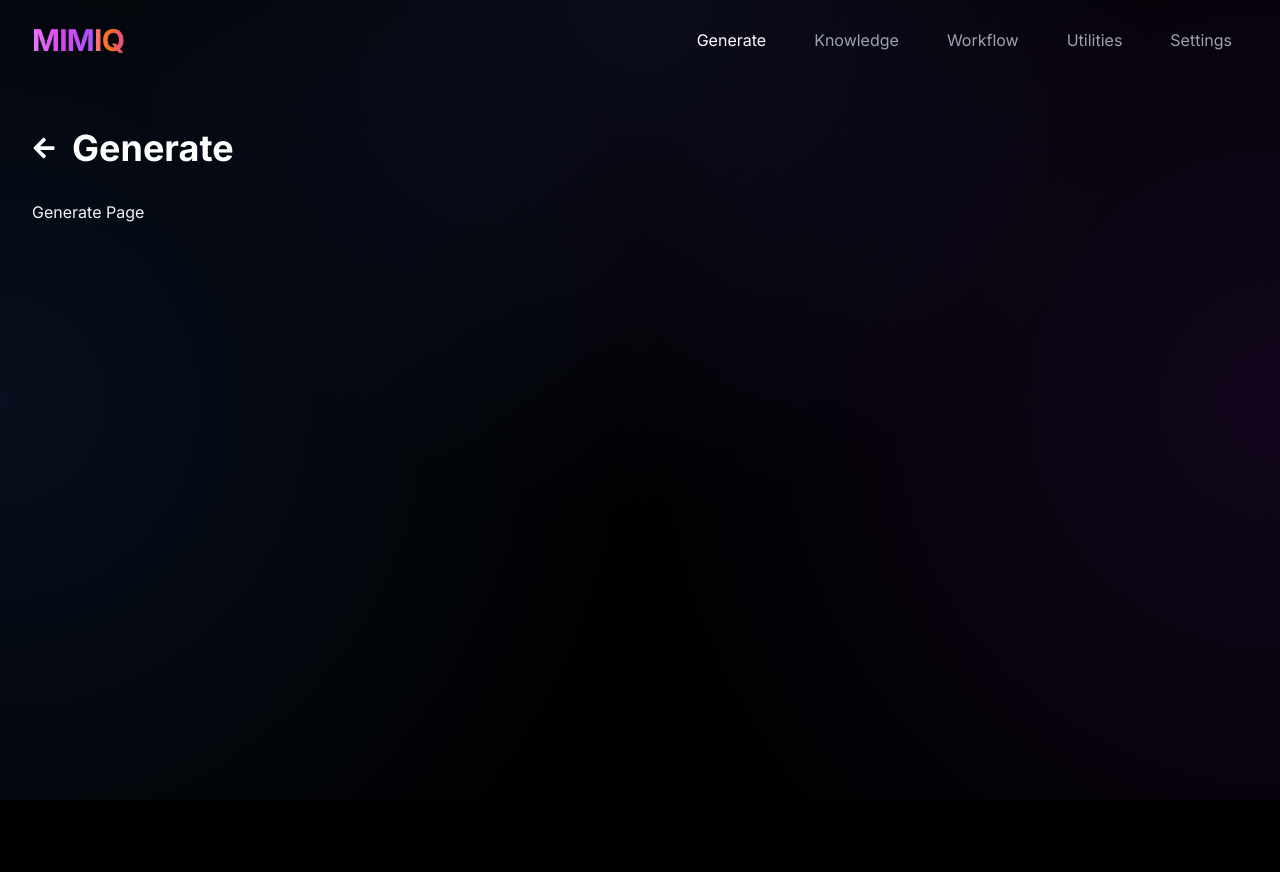
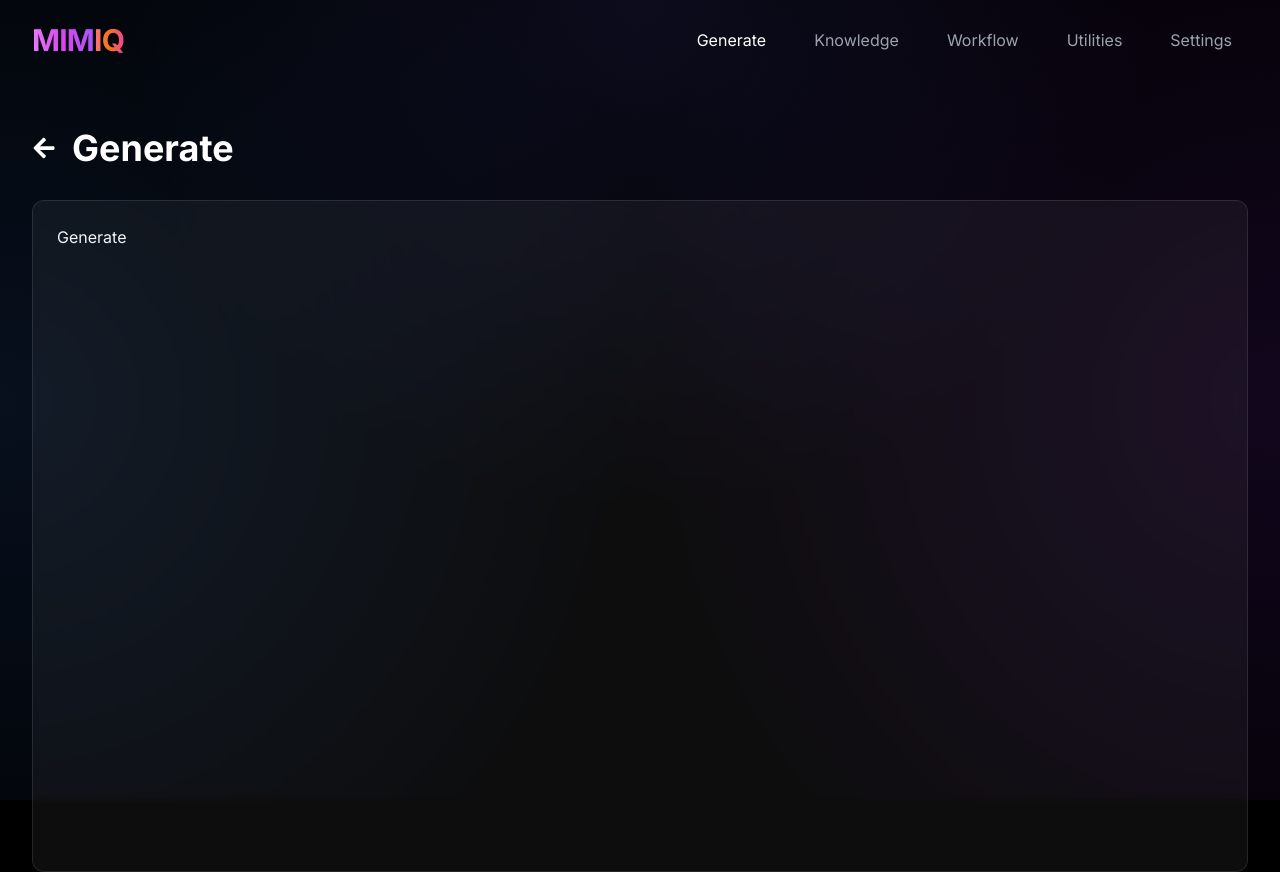
Before and after one commit to cmorman89/mimiq, a React (Vite) app in the folder frontend/: page /generate in a window 1280 px wide. Before the commit the page ends 800 px from the top, so only its background shows below. Built offline with nearby package versions, Linux system fonts and the light colour scheme.

Commit message:
feat: implement CollapsibleCard component and update Generate page layout

```diff
--- a/frontend/src/components/Card.tsx
+++ b/frontend/src/components/Card.tsx
@@ -1,6 +1,6 @@
 export const Card = ({ children }: { children: React.ReactNode }) => {
   return (
-    <div className="relative flex flex-col overflow-hidden h-full w-full rounded-xl border border-white/10 bg-white/5 backdrop-blur-sm p-6">
+    <div className="relative flex flex-col overflow-auto w-full h-full rounded-xl border border-white/10 bg-white/5 backdrop-blur-sm p-6">
       {children}
     </div>
   );
--- /dev/null
+++ b/frontend/src/components/CollapsibleCard.tsx
@@ -0,0 +1,18 @@
+import { Card } from "./Card";
+
+export const CollapsibleCard = ({
+  children,
+  header,
+}: {
+  children: React.ReactNode;
+  header: React.ReactNode;
+}) => {
+  return (
+    <Card>
+      <div className="flex items-center justify-between">
+        <h2 className="text-lg font-semibold">{header}</h2>
+      </div>
+      {children}
+    </Card>
+  );
+};
--- a/frontend/src/pages/Generate.tsx
+++ b/frontend/src/pages/Generate.tsx
@@ -1,9 +1,14 @@
+import { Card } from "../components/Card";
 import { PageContainer } from "../features/page_container/PageContainer";
 
 export const Generate = () => {
   return (
     <PageContainer>
-      <div>Generate Page</div>
+      <div className="h-full">
+        <Card>
+          <h1>Generate</h1>
+        </Card>
+      </div>
     </PageContainer>
   );
 };
```
